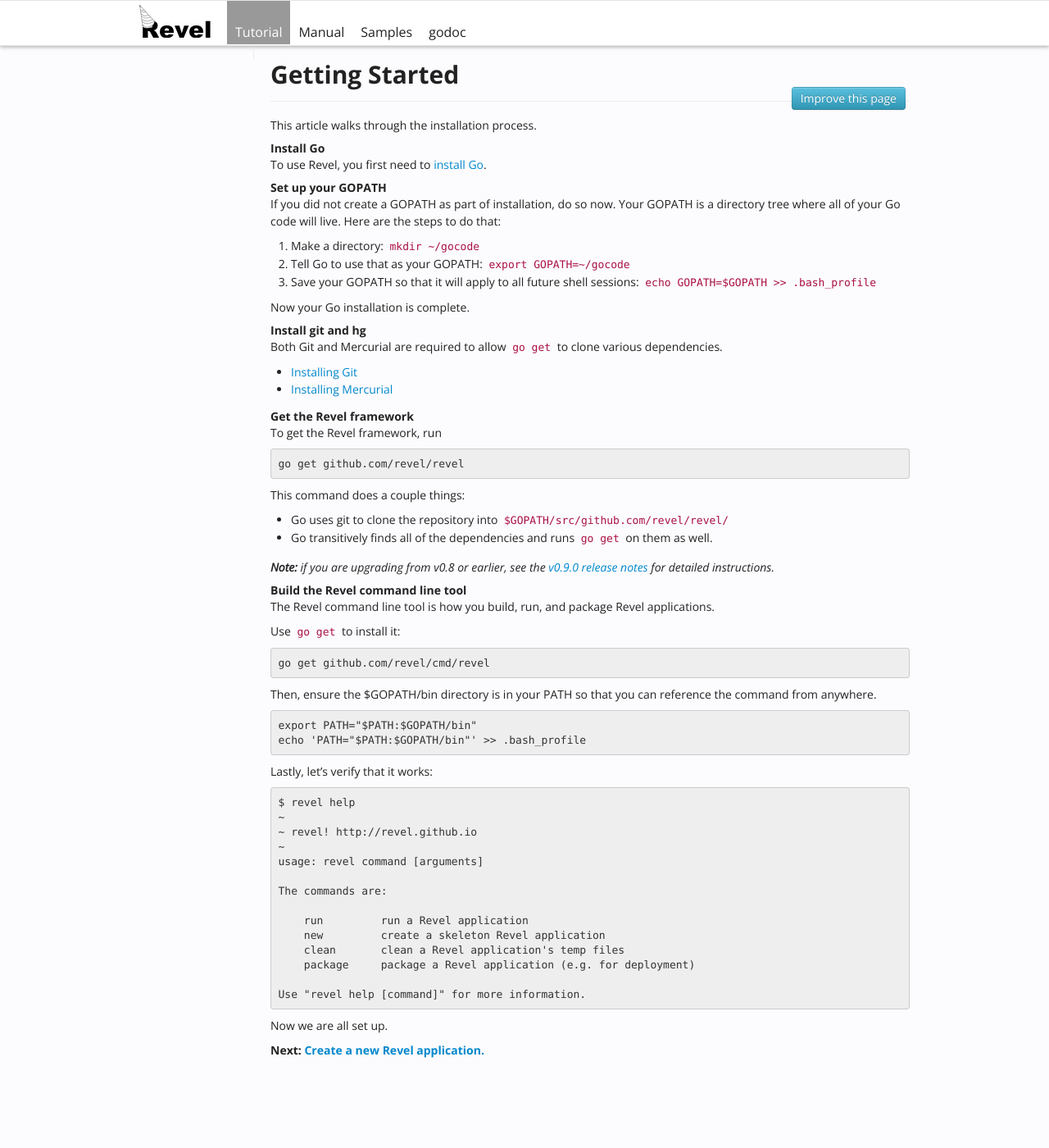
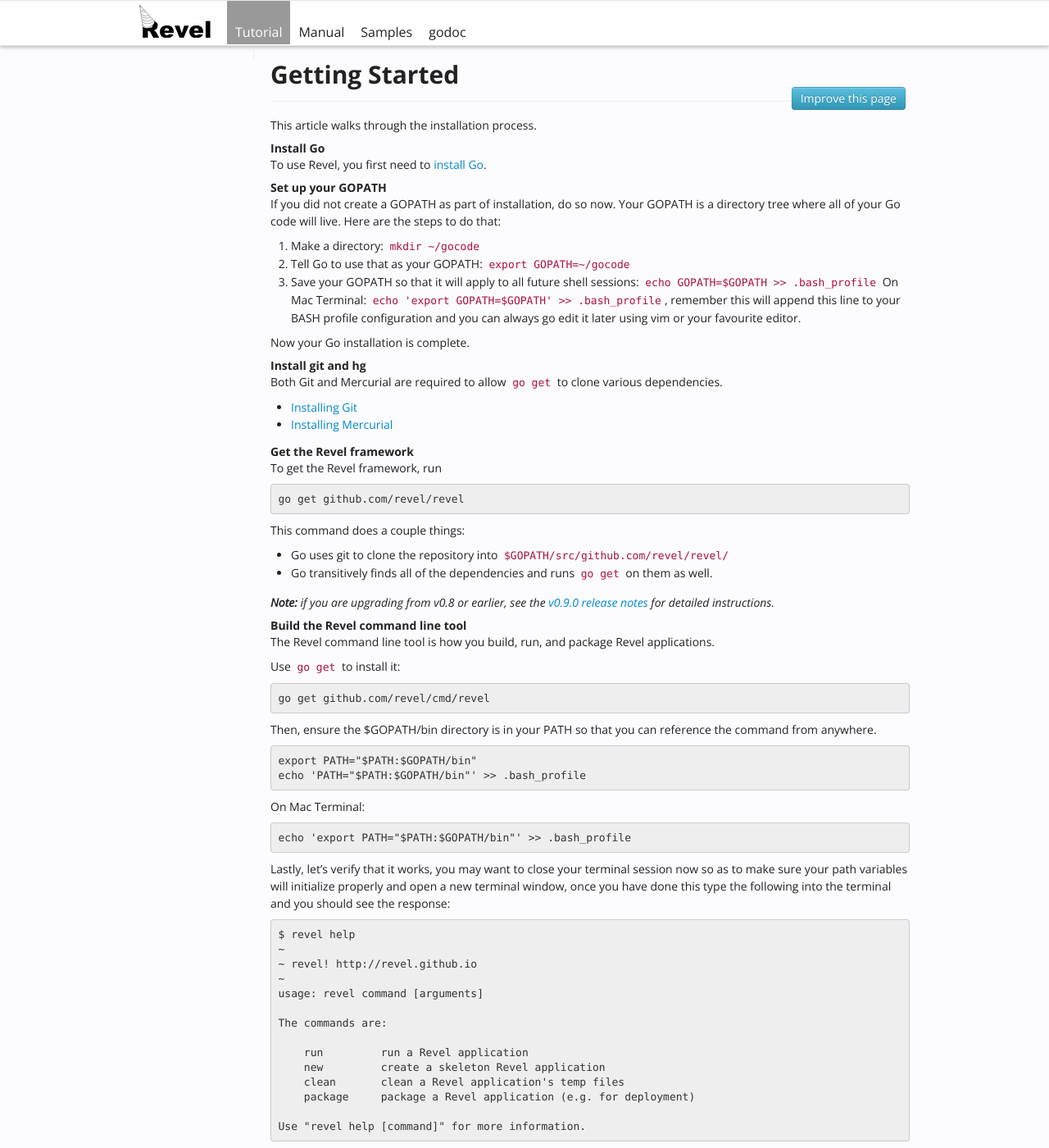
Before and after one commit to revel/revel.github.io, a Jekyll site: the page built from tutorial/gettingstarted.md, in a window 1280 px wide and 1400 px high. Shown: the whole window at 82% size. Built offline with Jekyll 4.4.1, drawn with Linux system fonts in a browser that asks for light colours.

Commit message:
Update gettingstarted.md
I was trying to get this working on a Mac Terminal and found the instructions didn't set my environment variables properly, so I added the commands that worked for me, I hope this helps.

```diff
--- a/tutorial/gettingstarted.md
+++ b/tutorial/gettingstarted.md
@@ -17,6 +17,7 @@ is a directory tree where all of your Go code will live.  Here are the steps to
 1. Make a directory: `mkdir ~/gocode`
 2. Tell Go to use that as your GOPATH: `export GOPATH=~/gocode`
 3. Save your GOPATH so that it will apply to all future shell sessions: `echo GOPATH=$GOPATH >> .bash_profile`
+   On Mac Terminal: `echo 'export GOPATH=$GOPATH' >> .bash_profile`, remember this will append this line to your BASH profile configuration and you can always go edit it later using vim or your favourite editor.
 
 Now your Go installation is complete.
 
@@ -53,7 +54,11 @@ Then, ensure the $GOPATH/bin directory is in your PATH so that you can reference
 	export PATH="$PATH:$GOPATH/bin"
 	echo 'PATH="$PATH:$GOPATH/bin"' >> .bash_profile
 
-Lastly, let's verify that it works:
+On Mac Terminal:
+
+	echo 'export PATH="$PATH:$GOPATH/bin"' >> .bash_profile
+
+Lastly, let's verify that it works, you may want to close your terminal session now so as to make sure your path variables will initialize properly and open a new terminal window, once you have done this type the following into the terminal and you should see the response:
 
 	$ revel help
 	~
```
